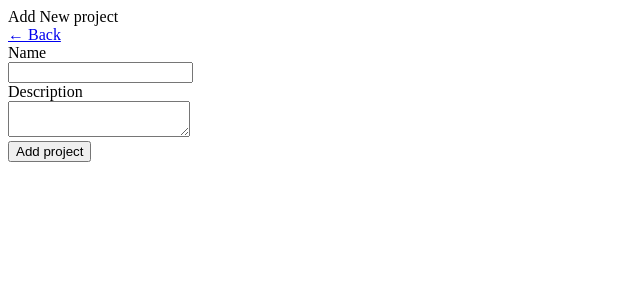
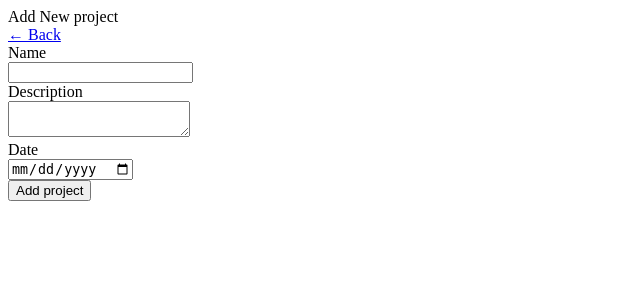
Before and after one commit to Aya-Qadry/TaskFlow, a Laravel app: page /projects/create in a window 1280 px wide. Shown: the top 300 px of the page, without its empty margins (0-640 px from the left). Run offline with Laravel 9, Linux system fonts and the light colour scheme; a user stored in the database is signed in; data comes from the database, SQL or seed files in the repository; parts of the project's set-up code (start-up, migrations or seed data) failed here and were passed over.

Commit message:
foreign key projects

```diff
--- a/app/Http/Controllers/ProjectController.php
+++ b/app/Http/Controllers/ProjectController.php
@@ -54,7 +54,16 @@ class ProjectController extends Controller
      */
     public function store(StoreProjectRequest $request)
     {
-        Project::create($request->all());
+        // Project::create($request->all());
+
+        $project = new Project();
+        $project->name = $request->input('name');
+        $project->description = $request->input('description');
+        $project->due_date = $request->input('due_date') ;
+        $project->client_id = Auth::id();
+        // print(Auth::id()) ;
+        $project->save();
+
         return redirect()->route('projects.index')->withSuccess('New project added ');
     }
 
--- a/app/Http/Requests/StoreProjectRequest.php
+++ b/app/Http/Requests/StoreProjectRequest.php
@@ -6,6 +6,7 @@ use Illuminate\Foundation\Http\FormRequest;
 
 class StoreProjectRequest extends FormRequest
 {
+
     /**
      * Determine if the user is authorized to make this request.
      *
--- a/database/seeders/RoleSeeder.php
+++ b/database/seeders/RoleSeeder.php
@@ -34,5 +34,7 @@ class RoleSeeder extends Seeder
             'edit-project',
             'delete-project'
         ]);
+
+
     }
 }
--- a/resources/views/projects/create.blade.php
+++ b/resources/views/projects/create.blade.php
@@ -42,6 +42,13 @@
                             @endif
                         </div>
                     </div>
+                    <div class="mb-3 row">
+                        <label for="description" class="col-md-4 col-form-label text-md-end text-start">Date</label>
+                        <div class="col-md-6">
+                            <input type="date" id="date" name="date">
+                        </div>
+                    </div>
+
 
                     <div class="mb-3 row">
                         <input type="submit" class="col-md-3 offset-md-5 btn btn-primary" value="Add project">
```
Also changed, not shown: database/seeders/SuperAdminSeeder.php (+10 -0 lines), database/migrations/2024_05_13_213818_create_projects_table.php.
